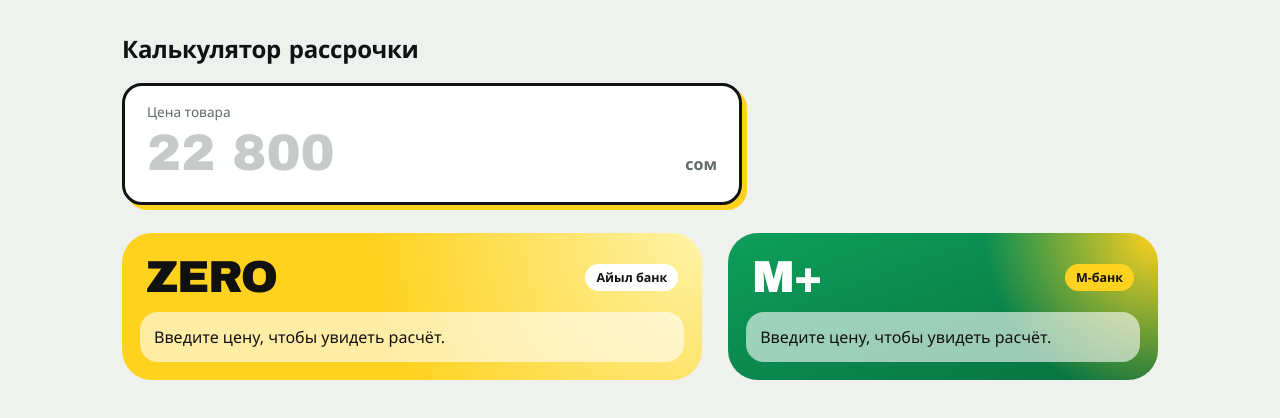
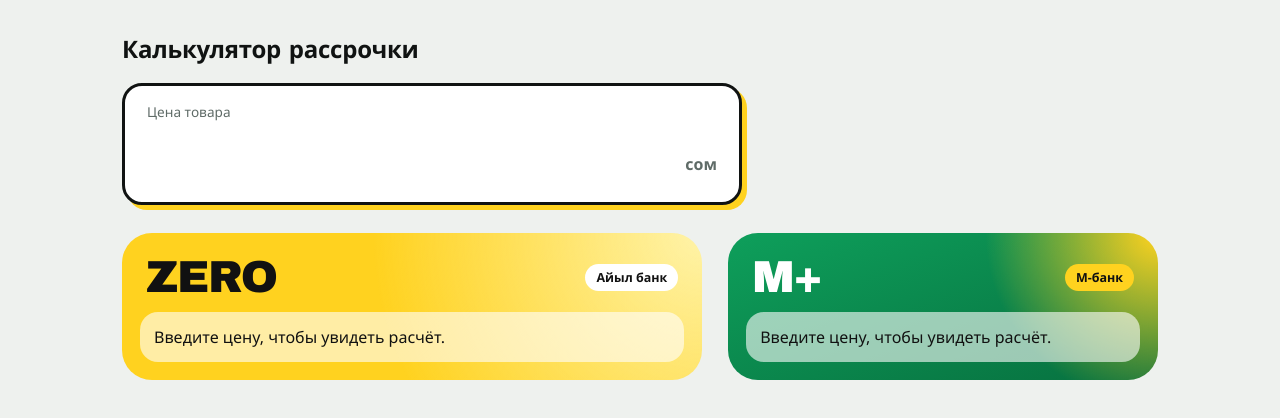
Before and after one commit to laimby308-star/rassrochka, a plain HTML site: page index.html in a window 1280 px wide. Drawn offline with Linux system fonts and the light colour scheme; a web font is replaced by a local one.

Commit message:
Update index.html

```diff
--- a/index.html
+++ b/index.html
@@ -76,7 +76,7 @@ button.copy:focus-visible{outline:3px solid #111;outline-offset:3px;border-radiu
   <div class="price">
     <label for="amount">Цена товара</label>
     <div class="field">
-      <input id="amount" type="text" inputmode="numeric" autocomplete="off" placeholder="22 800">
+      <input id="amount" type="text" inputmode="numeric" autocomplete="off" placeholder="">
       <span class="cur">сом</span>
     </div>
   </div>
```
